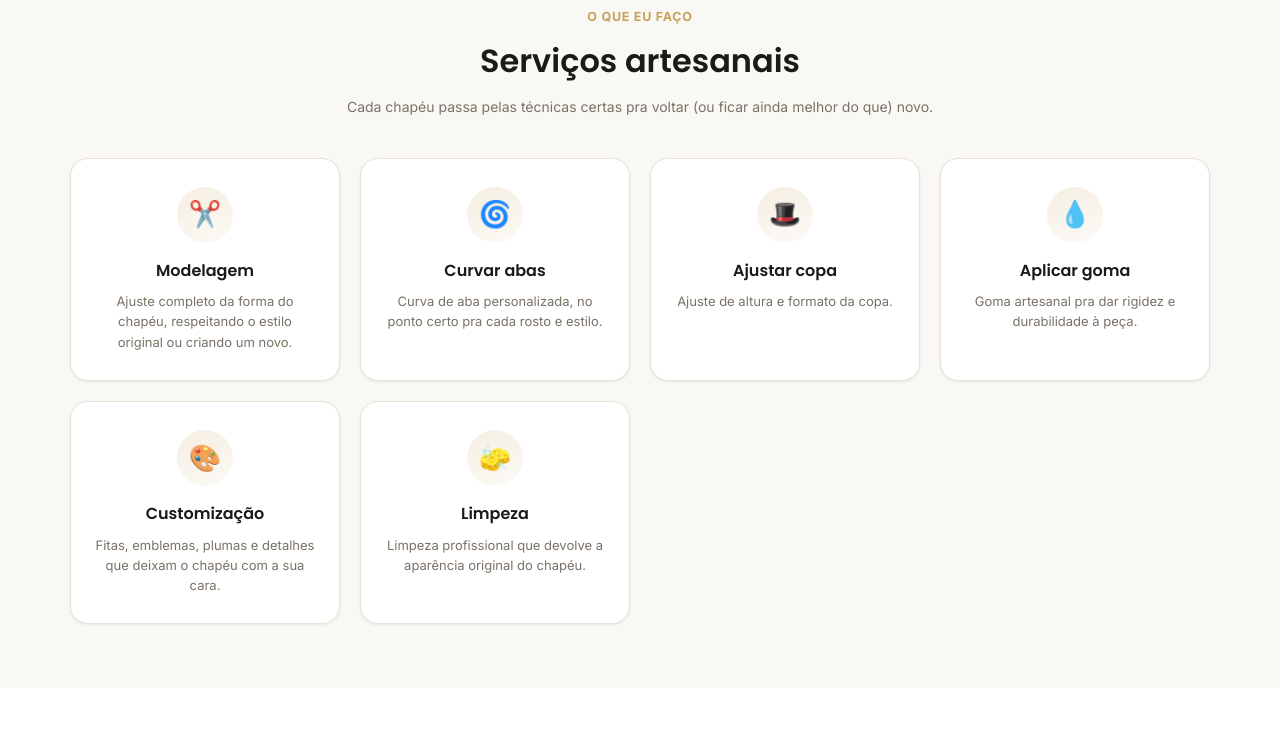
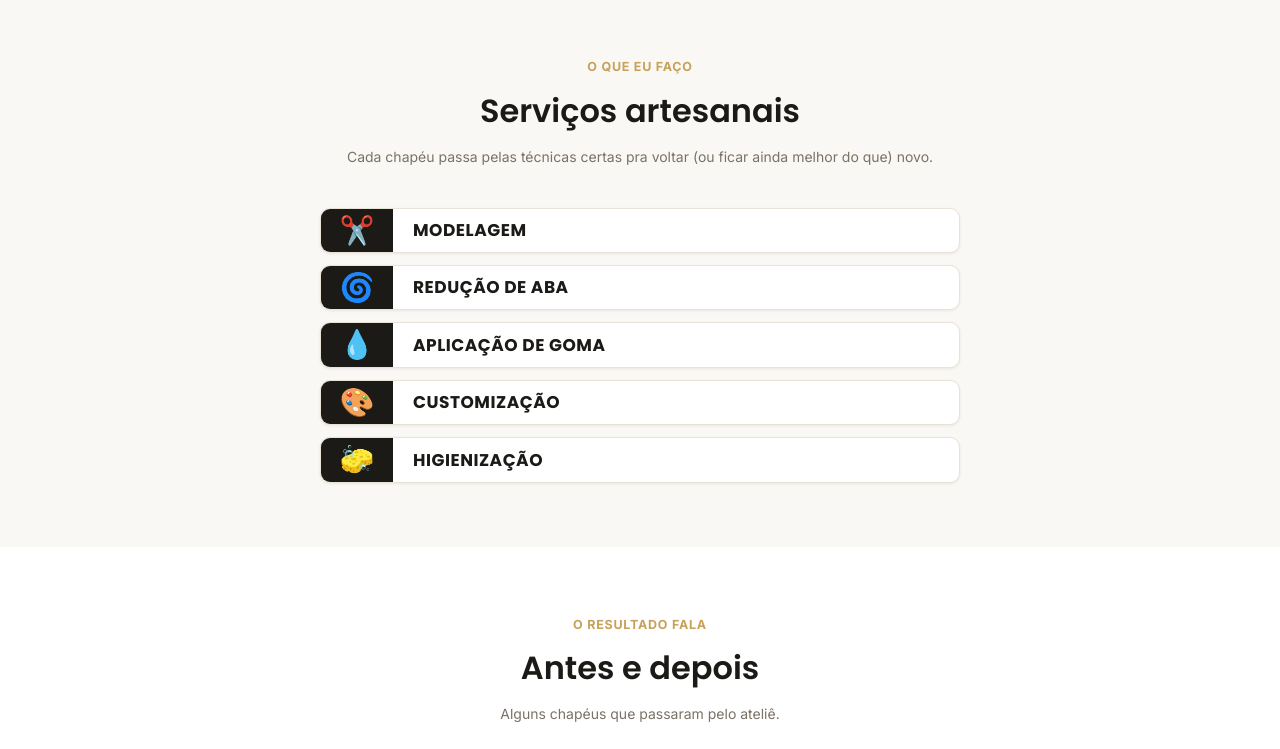
Before and after one commit to sillascarvalhooficial/chapelaria, a plain HTML site: page index.html in a window 1280 px wide. Shown: the part 840-1589 px from the top of the page. Drawn offline with Linux system fonts and the light colour scheme.

Commit message:
Aumenta mais a logo e redesenha secao de servicos em estilo fita

```diff
--- a/assets/css/style.css
+++ b/assets/css/style.css
@@ -77,7 +77,7 @@ a{color:inherit; text-decoration:none;}
 }
 .logo-badge img{width:100%; height:100%; object-fit:cover;}
 .logo-img-wrap{display:flex; align-items:center; flex-shrink:0;}
-.logo-img-wrap img{height:190px; width:auto; max-width:400px; object-fit:contain; display:block;}
+.logo-img-wrap img{height:240px; width:auto; max-width:480px; object-fit:contain; display:block;}
 .marca-nome{font-size:19px; font-weight:700; color:#fff; line-height:1.1;}
 .marca-slogan{font-size:12px; color:rgba(255,255,255,.62); margin-top:3px;}
 .header-cta{display:flex; align-items:center; gap:10px;}
@@ -117,19 +117,21 @@ a{color:inherit; text-decoration:none;}
 .secao-titulo h2{font-size:clamp(24px,4vw,32px); margin-top:8px;}
 .secao-titulo p{color:var(--muted); font-size:14px; margin-top:10px;}
 
-/* ---------- E. SERVIÇOS ---------- */
-.servicos-grid{display:grid; grid-template-columns:repeat(auto-fit,minmax(240px,1fr)); gap:20px;}
+/* ---------- E. SERVIÇOS (fitas empilhadas) ---------- */
+.servicos-grid{display:flex; flex-direction:column; gap:12px; max-width:640px; margin:0 auto;}
 .servico-card{
-  background:var(--card); border:1px solid var(--border); border-radius:var(--radius-lg);
-  padding:28px 24px; text-align:center; box-shadow:var(--shadow-sm);
+  display:flex; align-items:stretch; background:var(--card); border:1px solid var(--border);
+  border-radius:10px; overflow:hidden; box-shadow:var(--shadow-sm);
 }
 .servico-icone{
-  width:56px; height:56px; border-radius:50%; margin:0 auto 16px; font-size:26px;
-  background:linear-gradient(160deg, rgba(var(--cor-principal-rgb),.18), rgba(var(--cor-principal-rgb),.05));
+  width:72px; flex-shrink:0; font-size:28px;
+  background:var(--cor-secundaria);
   display:flex; align-items:center; justify-content:center;
 }
-.servico-card h3{font-size:16px;}
-.servico-card p{font-size:13px; color:var(--muted); margin-top:8px;}
+.servico-card h3{
+  flex:1; display:flex; align-items:center; padding:0 20px; margin:0;
+  font-size:17px; font-weight:700; letter-spacing:.03em; text-transform:uppercase; color:var(--cor-secundaria);
+}
 
 /* ---------- F. ANTES E DEPOIS ---------- */
 .ad-grid{display:grid; grid-template-columns:repeat(auto-fit,minmax(280px,1fr)); gap:20px;}
--- a/assets/js/app.js
+++ b/assets/js/app.js
@@ -75,7 +75,6 @@ function renderServicos(){
     '<div class="servico-card">'+
       '<div class="servico-icone">'+(s.emoji||'🤠')+'</div>'+
       '<h3>'+escapeHtml(s.nome)+'</h3>'+
-      '<p>'+escapeHtml(s.descricao)+'</p>'+
     '</div>'
   )).join('') || '<p style="text-align:center; color:var(--muted);">Serviços em breve.</p>';
 }
--- a/assets/js/servicos.js
+++ b/assets/js/servicos.js
@@ -1,4 +1,4 @@
-/* Arquivo gerado automaticamente pelo painel admin em 21/09/2026, 16:20:51. Não edite manualmente. */
+/* Arquivo gerado automaticamente pelo painel admin em 21/09/2026, 17:36:31. Não edite manualmente. */
 
 const servicos = [
   {
@@ -11,23 +11,15 @@ const servicos = [
   },
   {
     "id": 2,
-    "nome": "Curvar abas",
+    "nome": "Redução de aba",
     "descricao": "Curva de aba personalizada, no ponto certo pra cada rosto e estilo.",
     "emoji": "🌀",
     "ativo": true,
     "ordem": 1
   },
   {
-    "id": 3,
-    "nome": "Ajustar copa",
-    "descricao": "Ajuste de altura e formato da copa.",
-    "emoji": "🎩",
-    "ativo": true,
-    "ordem": 2
-  },
-  {
     "id": 4,
-    "nome": "Aplicar goma",
+    "nome": "Aplicação de goma",
     "descricao": "Goma artesanal pra dar rigidez e durabilidade à peça.",
     "emoji": "💧",
     "ativo": true,
@@ -43,7 +35,7 @@ const servicos = [
   },
   {
     "id": 6,
-    "nome": "Limpeza",
+    "nome": "Higienização",
     "descricao": "Limpeza profissional que devolve a aparência original do chapéu.",
     "emoji": "🧽",
     "ativo": true,
```
